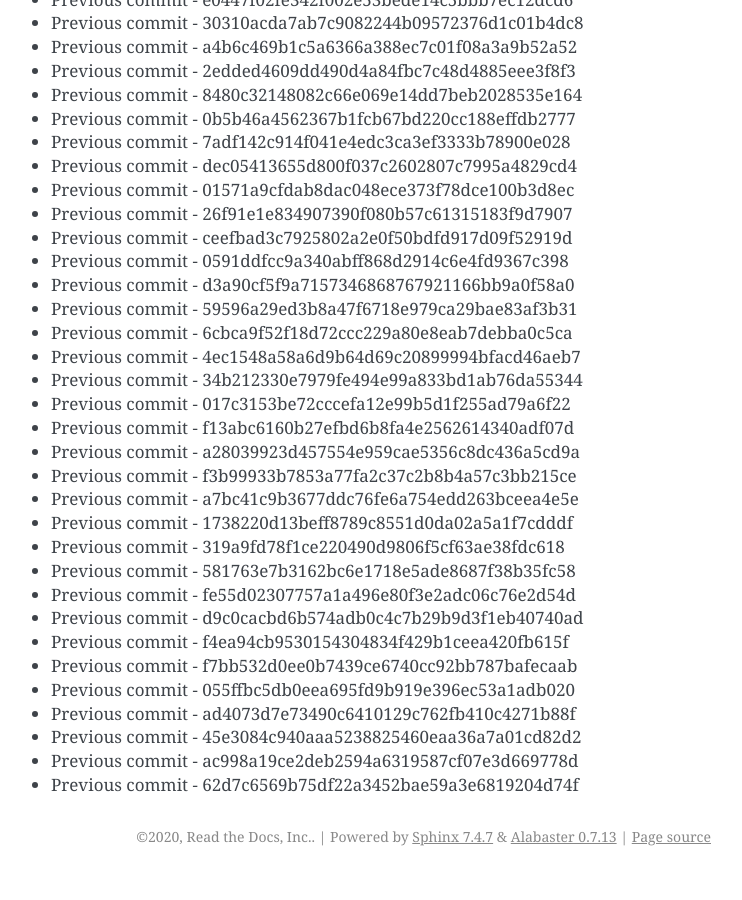
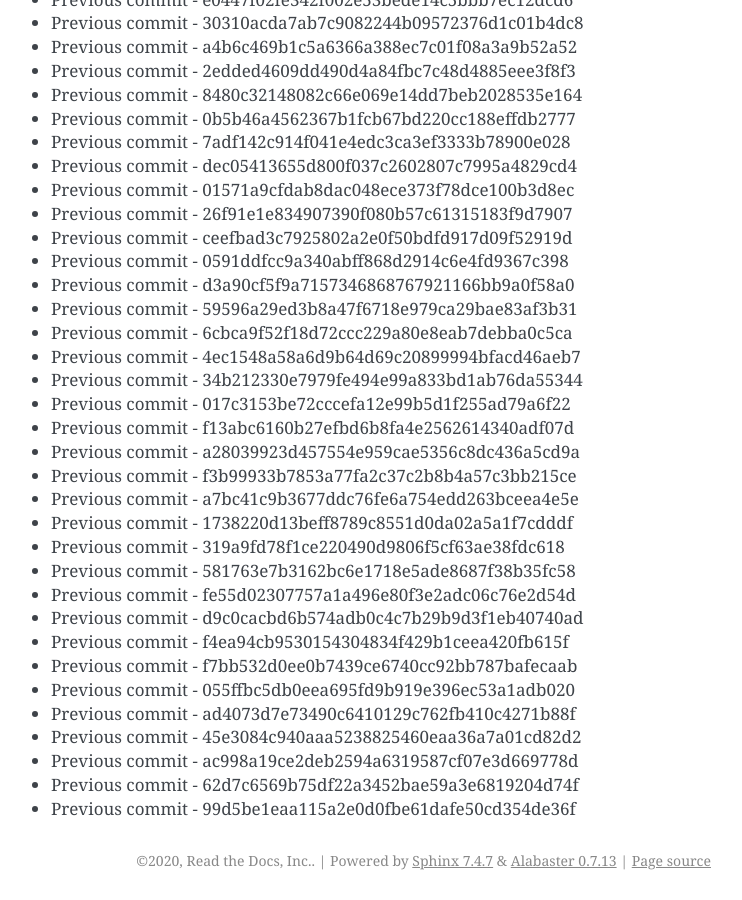
Before and after one commit to readthedocs/rtd-git-stresstest, a Sphinx documentation site: the page built from docs/updates.rst, in a window 1280 px wide and 900 px high, scrolled down 60862 px. Shown: the whole window, without its empty margins (399-1141 px from the left). Built offline with Sphinx 7.4.7, drawn with Linux system fonts in a browser that asks for light colours; before the commit the page ends 61738 px from its top, so only the background shows below that.

Commit message:
Generating commit from previous: 99d5be1eaa115a2e0d0fbe61dafe50cd354de36f

```diff
--- a/docs/updates.rst
+++ b/docs/updates.rst
@@ -2589,3 +2589,4 @@ It can be tested for any performance characteristics.
 * Previous commit - 45e3084c940aaa5238825460eaa36a7a01cd82d2
 * Previous commit - ac998a19ce2deb2594a6319587cf07e3d669778d
 * Previous commit - 62d7c6569b75df22a3452bae59a3e6819204d74f
+* Previous commit - 99d5be1eaa115a2e0d0fbe61dafe50cd354de36f
```
